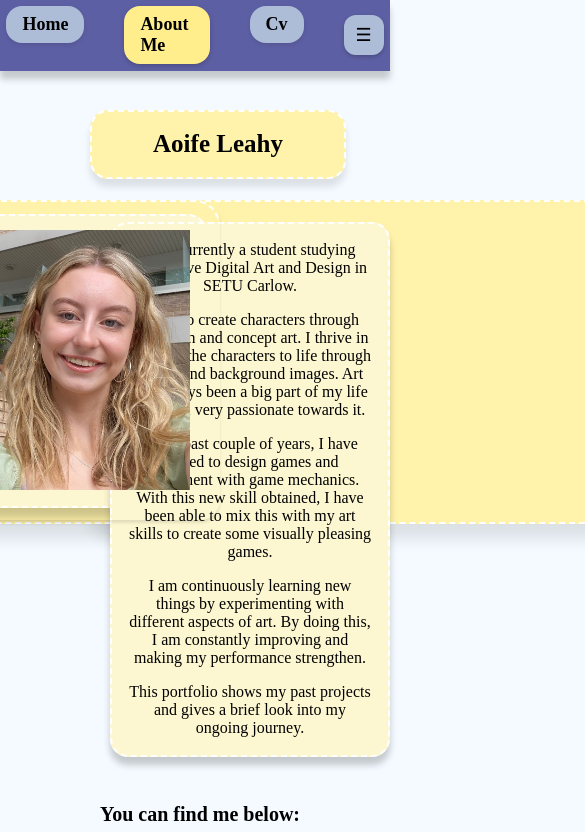
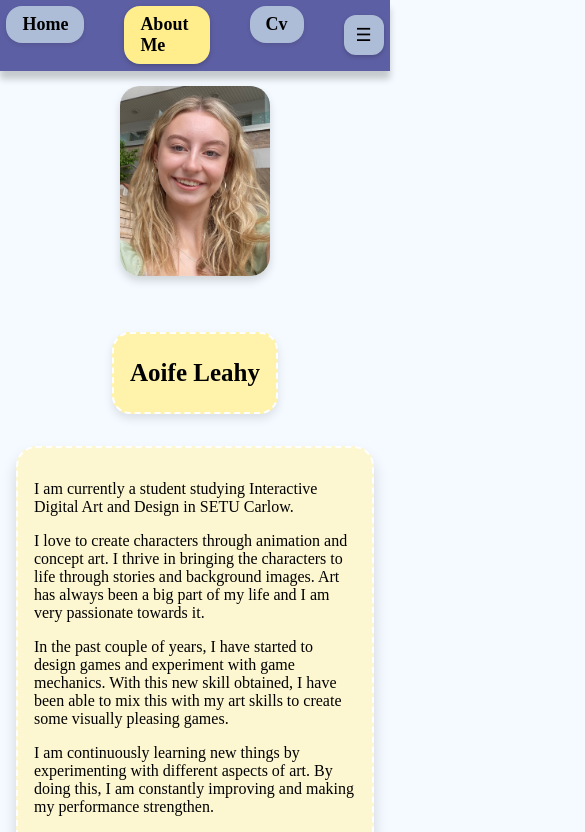
Before and after one commit to AoifeLeahy/Portfolio-Project, a SvelteKit app in the folder Portfolio/: page /About_me in a window 390 px wide. Shown: the top 832 px of the page, 585 px wide, since content can reach past the window. Built offline with nearby package versions, Linux system fonts and the light colour scheme; a web font is replaced by a local one.

Commit message:
More responsiveness done

```diff
--- a/Portfolio/src/routes/+page.svelte
+++ b/Portfolio/src/routes/+page.svelte
@@ -26,13 +26,11 @@
 	align-items: center;
 	min-height: 100vh;
 	padding: 2rem;
-	box-sizing: border-box;
 	background-color: rgb(244, 250, 255);
 }
 
 .box-container {
 	display: flex;
-	flex-wrap: wrap;
 	justify-content: center;
 	align-items: center;
 	max-width: 1000px;
@@ -41,37 +39,23 @@
 }
 
 
-.box1 {
+.box1, .box2 {
 	background-color: #fff2aa;
 	border: 2.5px dashed white;
 	border-radius: 16px;
-	padding: 1.5rem 2rem;
 	box-shadow: 0 6px 6px rgba(0, 0, 0, 0.15);
-	text-align: center;
-	flex: 1 1 300px;
-	max-width: 400px;
 }
 
-.box1 h1 {
+.box1 {
 	font-family: 'Italiana', serif;
-	font-size: clamp(1.6rem, 4vw, 2.7rem);
+	font-size: 22px;
 	margin: 0;
-
+    text-shadow: 1px 1px 2px rgba(0, 0, 0, 0.2);
 }
 
-
 .box2 {
-	background-color: #fff2aa;
-	border: 2.5px dashed white;
-	border-radius: 16px;
 	padding: 1rem;
-	box-shadow: 0 6px 6px rgba(0, 0, 0, 0.15);
-	flex: 1 1 300px;
 	max-width: 450px;
-	box-sizing: border-box;
-	display: flex;
-	justify-content: center;
-	align-items: center;
 }
 
 .box2 img {
@@ -97,15 +81,13 @@
 }
 
 @media (max-width: 480px) {
-	.box1  {
-		font-size: 1rem;
-	}
-
-	.box2 img {
+	.box2 img  {
 		max-height: 180px;
 	}
 
-
-
+	.box-container {
+		flex-direction: column;
+        align-items: center;
+	}
 }
 </style>
--- a/Portfolio/src/routes/About_me/+page.svelte
+++ b/Portfolio/src/routes/About_me/+page.svelte
@@ -198,4 +198,75 @@ h4 {
     font-size: 23px;
 }
 
+/* Responsiveness*/
+
+@media (max-width: 1245px) {
+  .cv-container {
+    align-items: center;
+    text-align: center;
+    padding: 1rem;
+  }
+
+  .picture,
+  .picture-box,
+  .picture-box2,
+  .background-box {
+    position: relative;
+    top: auto;
+    left: auto;
+    right: auto;
+    margin: 2.5rem auto;
+    width: 150px;
+    height: 190px;
+    padding: 0;
+    box-shadow: 0 5px 8px rgba(0, 0, 0, 0.15);
+  }
+
+  .picture-box,
+  .picture-box2 {
+    display: none; /* hide extra framing on small screens */
+  }
+
+  .background-box {
+    display: none; /* or adjust to wrap text if preferred */
+  }
+
+  .box {
+    margin: 1rem auto;
+    max-width: 80%;
+    font-size: 20px;
+    padding: 0.5rem 1rem;
+    box-shadow: 0 5px 10px rgba(0, 0, 0, 0.1);
+  }
+
+  .box2 {
+    margin: 1rem auto;
+    max-width: 90%;
+    font-size: 16px;
+    padding: 1rem;
+    border-radius: 20px;
+    background-color: #fdf7d1;
+    box-shadow: 0 10px 15px rgba(0, 0, 0, 0.15);
+    text-align: left;
+  }
+
+  h2, h3, h4 {
+    margin: 1rem auto;
+    font-size: 20px;
+    text-align: left;
+  }
+
+  .logo1,
+  .logo2 {
+    margin: 1rem auto;
+    text-align: left;
+  }
+
+
+
+
+
+}
+
+
 </style>
```
